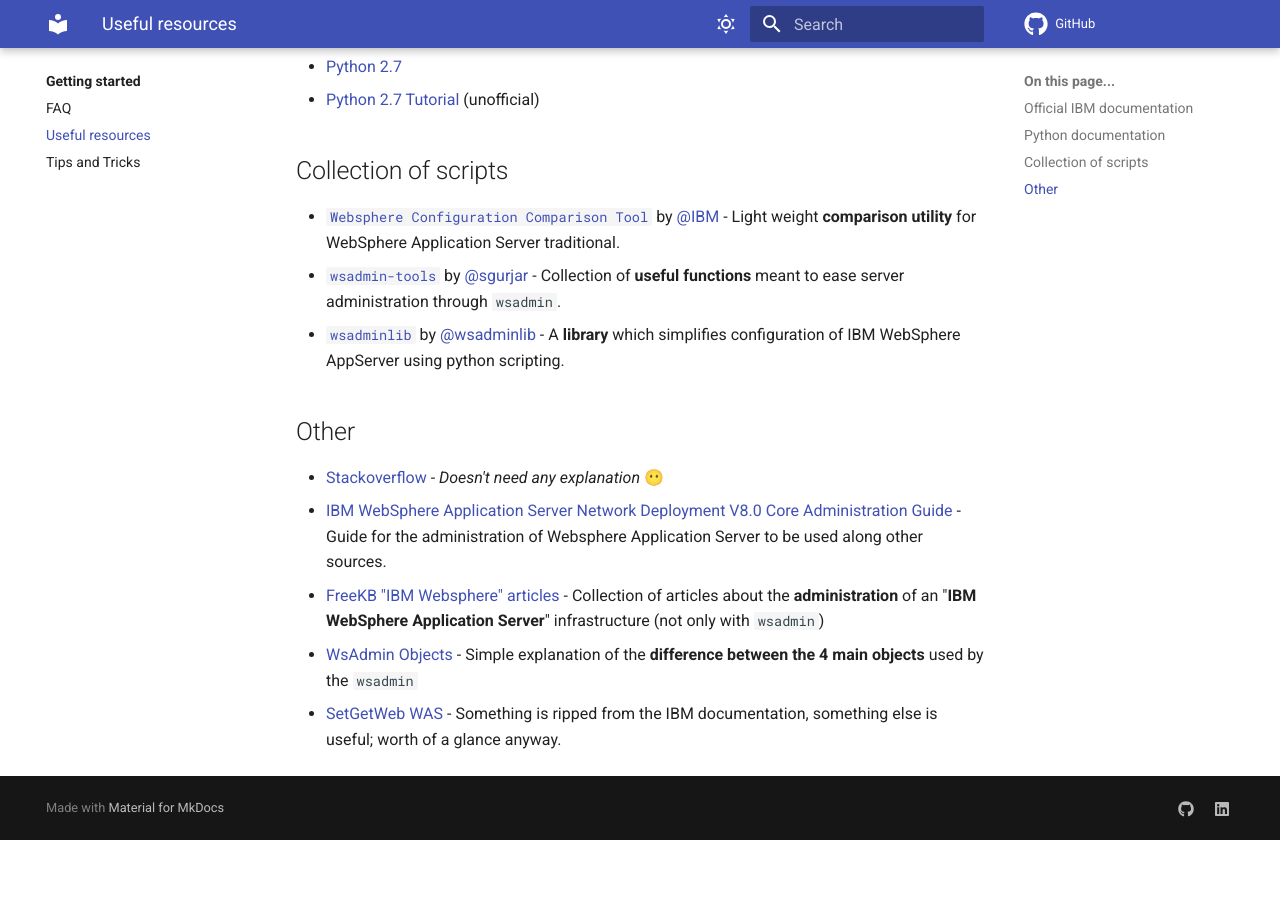
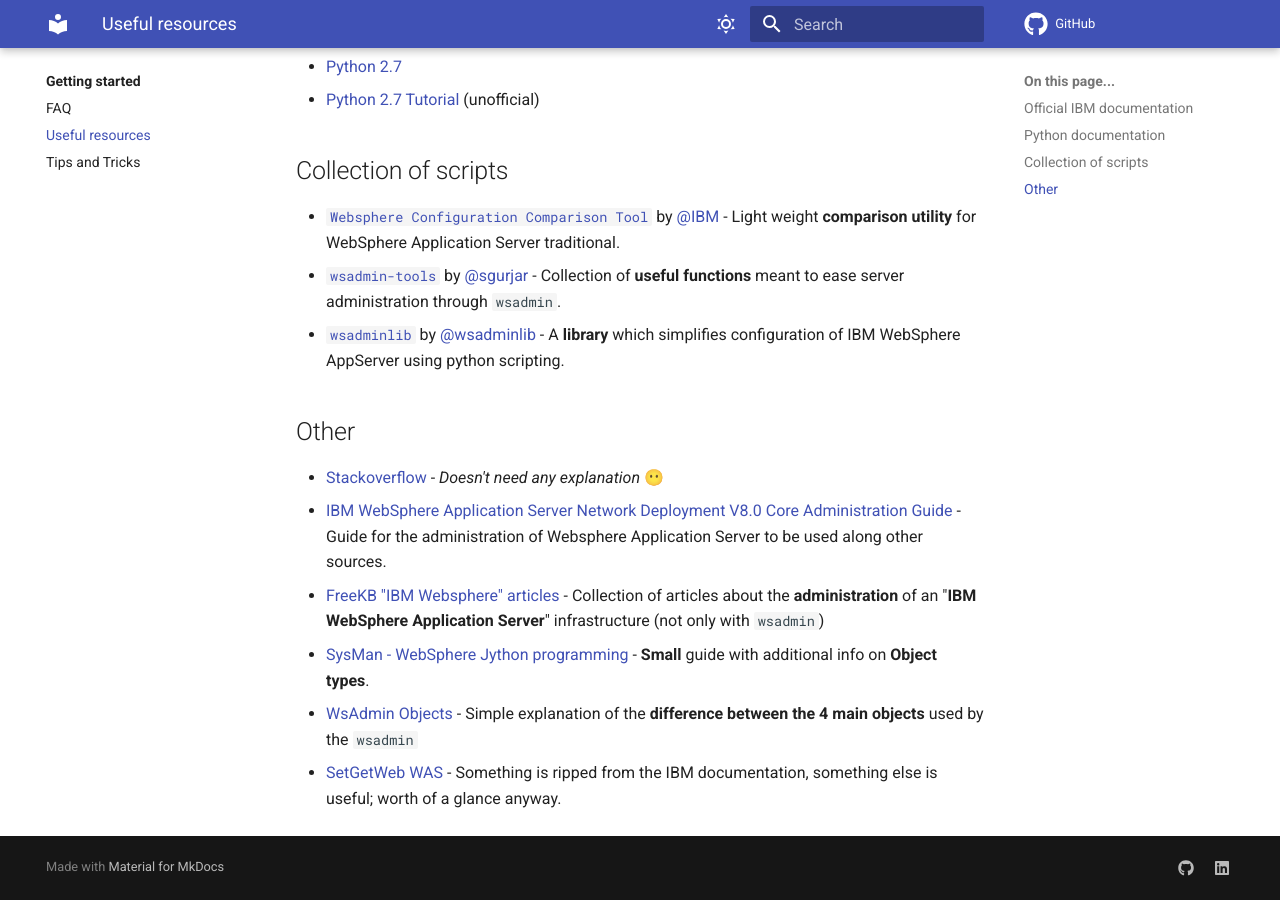
Before and after one commit to LukeSavefrogs/wsadmin-type-hints, an MkDocs documentation site: the page built from docs/getting_started/resources.md, in a window 1280 px wide and 900 px high, scrolled down 527 px. Built offline with MkDocs 1.6.1 and Material for MkDocs 9.7.7, drawn with Linux system fonts in a browser that asks for light colours; comment, search, counter and statistics services are not loaded; before the commit the page ends 1367 px from its top, so only the background shows below that.

Commit message:
docs: Add SysMan resource

```diff
--- a/docs/getting_started/resources.md
+++ b/docs/getting_started/resources.md
@@ -23,5 +23,6 @@
 - [Stackoverflow](https://stackoverflow.com/questions/tagged/wsadmin){: target=\_blank} - _Doesn't need any explanation_ 😶
 - [IBM WebSphere Application Server Network Deployment V8.0 Core Administration Guide](http://java.boot.by/ibm-317/){: target=_blank} - Guide for the administration of Websphere Application Server to be used along other sources.
 - [FreeKB "IBM Websphere" articles](http://www.freekb.net/Articles?tag=IBM%20WebSphere){: target=_blank} - Collection of articles about the **administration** of an "**IBM WebSphere Application Server**" infrastructure (not only with `wsadmin`)
+- [SysMan - WebSphere Jython programming](https://www.sysman.nl/WebSphereJython/){: target=_blank} - **Small** guide with additional info on **Object types**.
 - [WsAdmin Objects](https://wpcertification.blogspot.com/2009/08/wsadmin-objects.html){: target=_blank} - Simple explanation of the **difference between the 4 main objects** used by the `wsadmin`
 - [SetGetWeb WAS](https://setgetweb.com/p/WAS8/welc6topscripting.html){: target=_blank} - Something is ripped from the IBM documentation, something else is useful; worth of a glance anyway.
```
